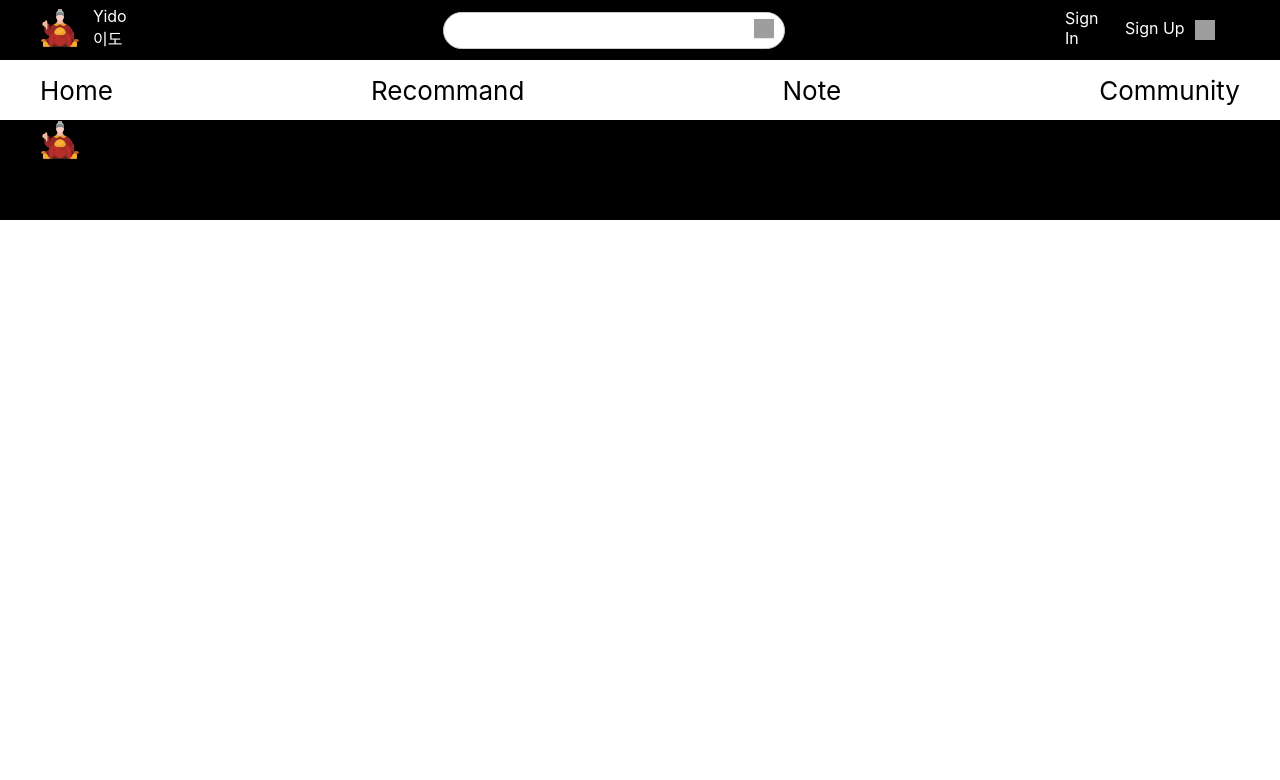
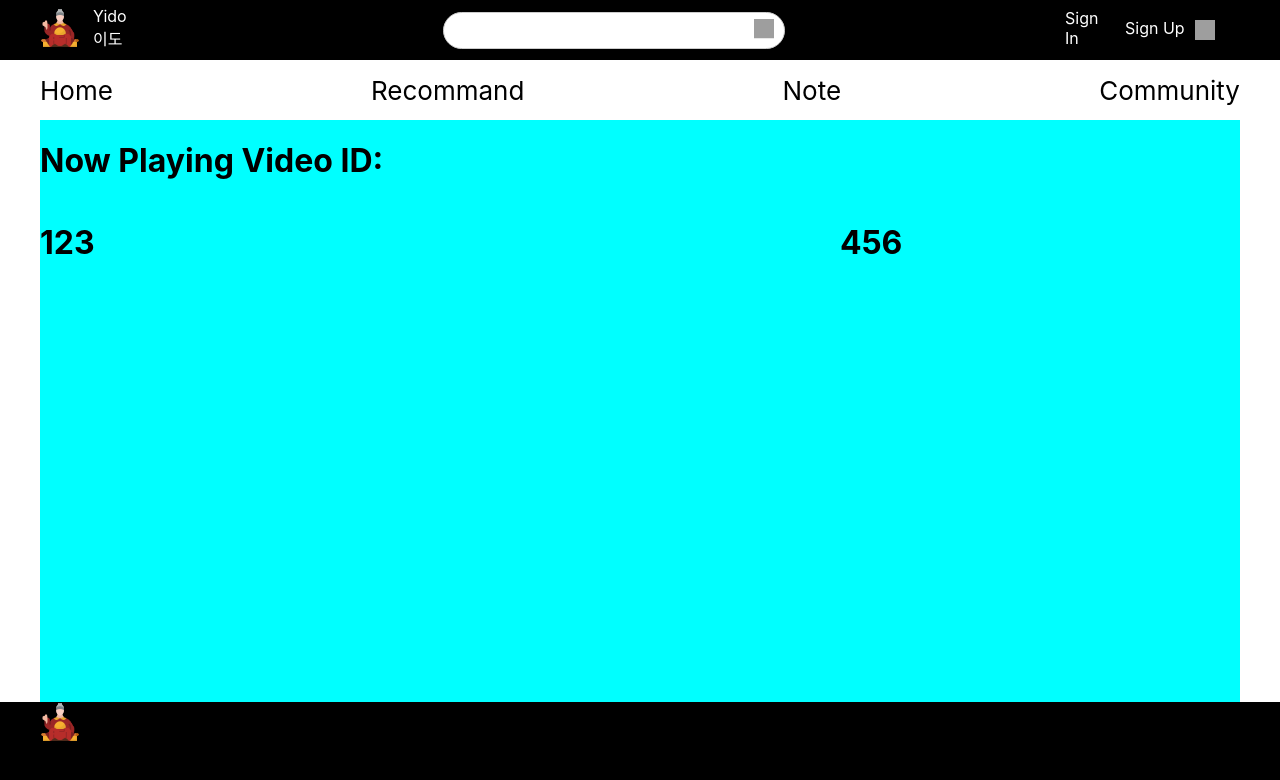
Before and after one commit to minu0897/capstone-yido, a React (Create React App) app: page /videoplayer in a window 1280 px wide. Shown: the top 780 px of the page. Built offline with nearby package versions, Linux system fonts and the light colour scheme; grey boxes are pictures that could not be loaded.

Commit message:
vid-player

```diff
--- /dev/null
+++ b/src/components/videoplayer/player/Player.css
@@ -0,0 +1,19 @@
+.player {
+    width: 800px;  /* 또는 원하는 크기 */
+    height: 450px; /* 또는 원하는 크기 */
+    position: relative; /* 자식 요소를 위한 위치 컨텍스트 */
+}
+
+.subtitles {
+    margin-left: 20px;
+    max-height: 500px;
+    overflow-y: auto;
+}
+
+.subtitle-show {
+    display: block;
+}
+
+.subtitle-hide {
+    display: none;
+}
--- /dev/null
+++ b/src/components/videoplayer/player/Player.jsx
@@ -0,0 +1,28 @@
+import React, { useState, useEffect } from 'react';
+import ReactPlayer from 'react-player';
+import './Player.css'; // CSS 파일을 import
+
+const Player = () => {
+    return (
+        <div className="player">
+            {
+            // <ReactPlayer
+            //     url={require("./data/video_grip.mp4")}
+            //     onProgress={handleProgress}
+            //     controls
+            //     progressInterval={500} // 500ms 마다 onProgress 이벤트 발생
+            // />
+            /*<div className="subtitles">
+                {subtitles.map((subtitle, index) => (
+                    <div key={index} className={subtitle.show ? 'subtitle-show' : 'subtitle-hide'}>
+                        <p>{parseInt(subtitle.time/60)}:{String(subtitle.time%60).padStart(2, "0")}  {subtitle.st}</p>
+                        <p>{subtitle.st_eng}</p>
+                    </div>
+                ))}
+            </div> */}
+            <h1>123</h1>
+        </div>
+    );
+};
+
+export default Player;
--- /dev/null
+++ b/src/components/videoplayer/subtitle/Subtitles.css
@@ -0,0 +1,18 @@
+.video-subtitles-container {
+    display: flex;
+    justify-content: space-between;
+}
+
+.subtitles {
+    margin-left: 20px;
+    max-height: 500px;
+    overflow-y: auto;
+}
+
+.subtitle-show {
+    display: block;
+}
+
+.subtitle-hide {
+    display: none;
+}
--- /dev/null
+++ b/src/components/videoplayer/subtitle/Subtitles.jsx
@@ -0,0 +1,26 @@
+import React, { useState, useEffect } from 'react';
+import './Subtitles.css'; // CSS 파일을 import
+
+const Subtitles = () => {
+    return (
+        <div className="video-subtitles-container">
+            {/* <ReactPlayer
+                url={require("./data/video_grip.mp4")}
+                onProgress={handleProgress}
+                controls
+                progressInterval={500} // 500ms 마다 onProgress 이벤트 발생
+            />
+            <div className="subtitles">
+                {subtitles.map((subtitle, index) => (
+                    <div key={index} className={subtitle.show ? 'subtitle-show' : 'subtitle-hide'}>
+                        <p>{parseInt(subtitle.time/60)}:{String(subtitle.time%60).padStart(2, "0")}  {subtitle.st}</p>
+                        <p>{subtitle.st_eng}</p>
+                    </div>
+                ))}
+            </div> */}
+            <h1>456</h1>
+        </div>
+    );
+};
+
+export default Subtitles;
--- a/src/index.js
+++ b/src/index.js
@@ -10,6 +10,7 @@ import Community from './pages/Community/Community';
 import Recommand from './pages/Recommand/Recommand';
 import Login from './pages/Login/Login';
 import Signup from './pages/Signup/Signup';
+import VideoPlayer from './pages/VideoPlayer/VideoPlayer';
 import reportWebVitals from './reportWebVitals';
 
 const root = ReactDOM.createRoot(document.getElementById('root'));
@@ -26,6 +27,7 @@ root.render(
         <Route path='/Recommand' element={<Recommand />} />
         <Route path='/Signup' element={<Signup />} />
         <Route path='/Login' element={<Login />} />
+        <Route path='/videoplayer' element={<VideoPlayer />} />
       </Routes>
       <Footer />
     </BrowserRouter>
--- a/src/pages/Recommand/Recommand.jsx
+++ b/src/pages/Recommand/Recommand.jsx
@@ -6,7 +6,9 @@ const Recommand = () => {
 
   return (
     <div className='recommand'>
-
+        <Link to={'/videoplayer?id=1'}>
+            video
+        </Link>
     </div>
   );
 };
--- /dev/null
+++ b/src/pages/VideoPlayer/VideoPlayer.css
@@ -0,0 +1,7 @@
+.videoplayer{
+    width: 1200px;
+    display: flex;
+    flex-direction: column; /* 자식 요소들을 세로로 배열 */
+    background-color: aqua;
+    margin: auto;
+}
--- /dev/null
+++ b/src/pages/VideoPlayer/VideoPlayer.jsx
@@ -0,0 +1,28 @@
+
+import { useLocation } from 'react-router-dom';
+import './VideoPlayer.css'
+import Player from '../../components/videoplayer/player/Player'
+import Subtitles from '../../components/videoplayer/subtitle/Subtitles'
+
+const VideoPlayer = () => {
+  const location = useLocation();
+  const searchParams = new URLSearchParams(location.search);
+  const videoId = searchParams.get('id');
+
+  return(
+    <div className='videoplayer'>
+      <h1>Now Playing Video ID: {videoId}</h1>
+      <div style={{height:"500px",display:"flex",flexDirection:"row"}}>
+        <div style={{height:"450px",width:"800px"}}>
+          <Player/>
+        </div>
+        <div style={{height:"450px",width:"400px"}}>
+          <Subtitles/>
+        </div>
+      </div>
+    </div>
+  );
+
+}
+
+export default VideoPlayer;
```
